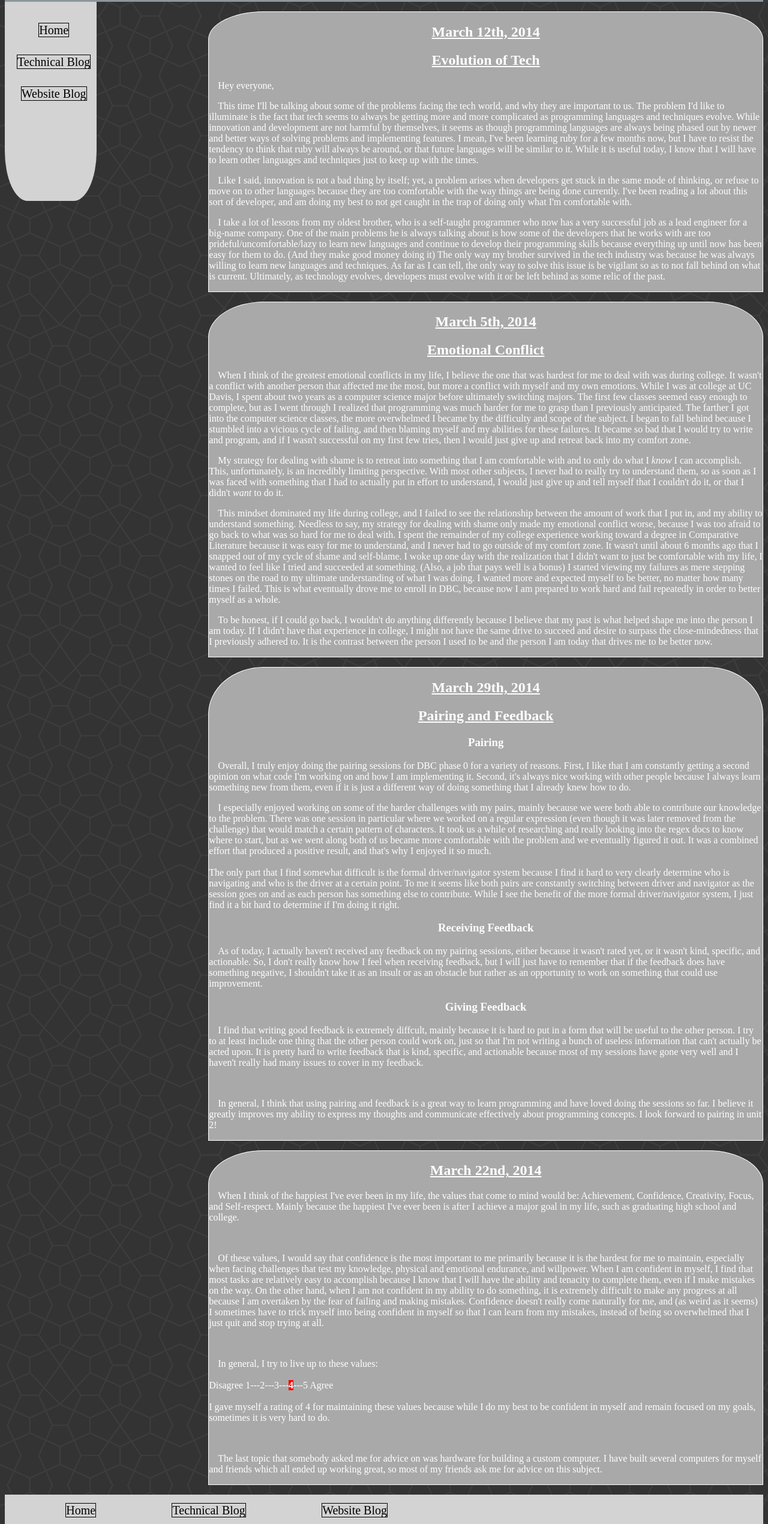
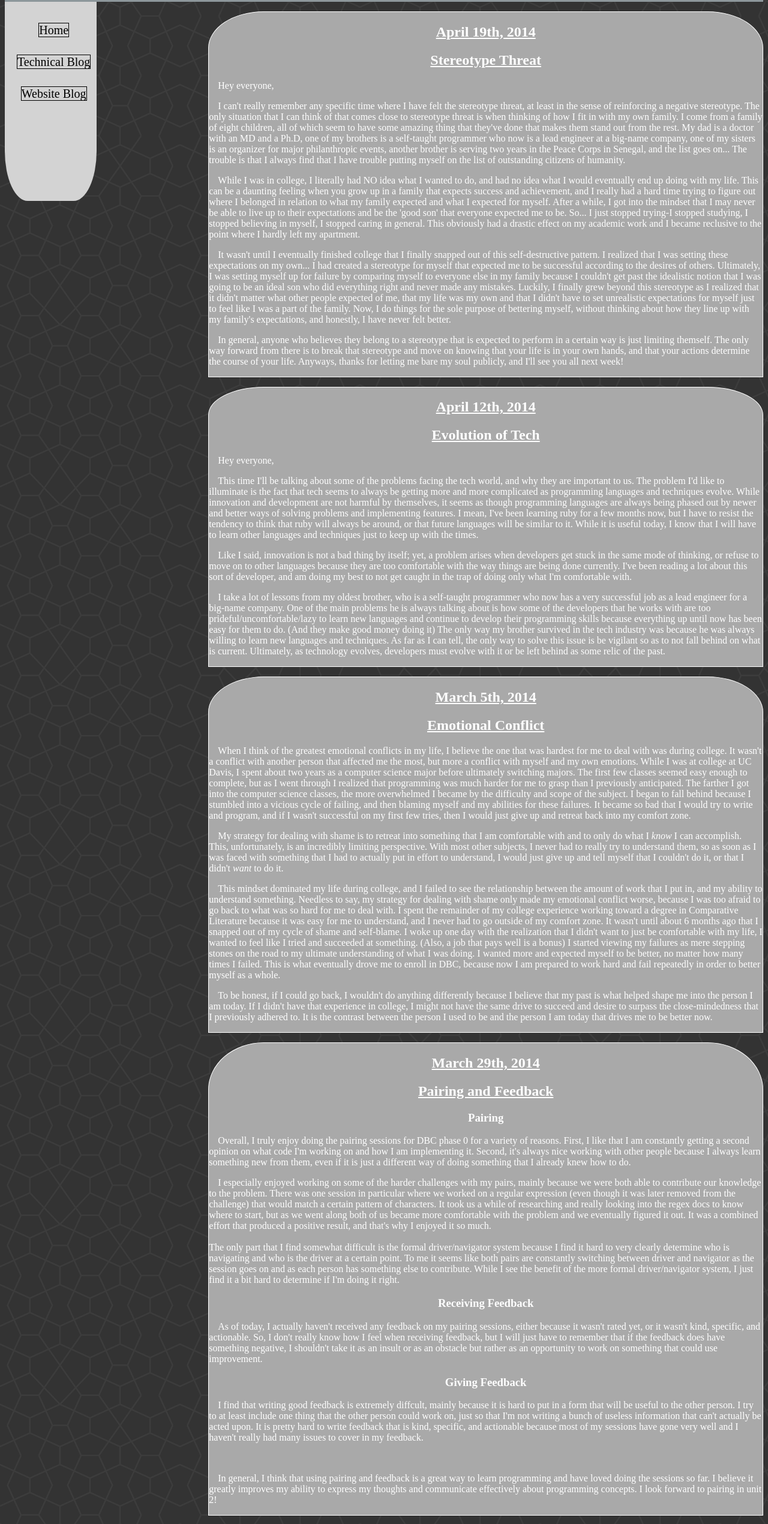
Before and after one commit to Misterdamon/Misterdamon.github.io, a plain HTML site: page unit1_week2/week2_cultural_blog.html in a window 1280 px wide. Shown: the part 224-2765 px from the top of the page at 60% size. Drawn offline with Linux system fonts and the light colour scheme.

Commit message:
committing week 6 blog posts

```diff
--- a/unit1_week2/stylesheets/blog_template.css
+++ b/unit1_week2/stylesheets/blog_template.css
@@ -47,6 +47,8 @@ footer{
 	background-color:lightgrey;
 	height:50px;
 	max-width:100%;
+	border-bottom-left-radius: 10%;
+	border-bottom-right-radius: 10%;
 }
 
 h5 {
--- a/unit1_week2/week2_cultural_blog.html
+++ b/unit1_week2/week2_cultural_blog.html
@@ -25,7 +25,24 @@
 				</ul>
 			</div>
 				<section id = "blog_content">
-				<h2> March 12th, 2014 </h2>
+					<h2> April 19th, 2014 </h2>
+					<h2> Stereotype Threat </h2>
+
+					<p> Hey everyone, </br> </p>
+
+					<p> I can't really remember any specific time where I have felt the stereotype threat, at least in the sense of reinforcing a negative stereotype. The only situation that I can think of that comes close to stereotype threat is when thinking of how I fit in with my own family. I come from a family of eight children, all of which seem to have some amazing thing that they've done that makes them stand out from the rest. My dad is a doctor with an MD and a Ph.D, one of my brothers is a self-taught programmer who now is a lead engineer at a big-name company, one of my sisters is an organizer for major philanthropic events, another brother is serving two years in the Peace Corps in Senegal, and the list goes on... The trouble is that I always find that I have trouble putting myself on the list of outstanding citizens of humanity.</p>
+
+					<p> While I was in college, I literally had NO idea what I wanted to do, and had no idea what I would eventually end up doing with my life. This can be a daunting feeling when you grow up in a family that expects success and achievement, and I really had a hard time trying to figure out where I belonged in relation to what my family expected and what I expected for myself. After a while, I got into the mindset that I may never be able to live up to their expectations and be the 'good son' that everyone expected me to be. So... I just stopped trying-I stopped studying, I stopped believing in myself, I stopped caring in general. This obviously had a drastic effect on my academic work and I became reclusive to the point where I hardly left my apartment.
+					</p>
+
+					<p> It wasn't until I eventually finished college that I finally snapped out of this self-destructive pattern. I realized that I was setting these expectations on my own... I had created a stereotype for myself that expected me to be successful according to the desires of others. Ultimately, I was setting myself up for failure by comparing myself to everyone else in my family because I couldn't get past the idealistic notion that I was going to be an ideal son who did everything right and never made any mistakes. Luckily, I finally grew beyond this stereotype as I realized that it didn't matter what other people expected of me, that my life was my own and that I didn't have to set unrealistic expectations for myself just to feel like I was a part of the family. Now, I do things for the sole purpose of bettering myself, without thinking about how they line up with my family's expectations, and honestly, I have never felt better.
+					</p>
+
+					<p> In general, anyone who believes they belong to a stereotype that is expected to perform in a certain way is just limiting themself. The only way forward from there is to break that stereotype and move on knowing that your life is in your own hands, and that your actions determine the course of your life. Anyways, thanks for letting me bare my soul publicly, and I'll see you all next week!
+					</p>
+				</section>
+				<section id = "blog_content">
+				<h2> April 12th, 2014 </h2>
 				<h2> Evolution of Tech</h2>
 
 				<p> Hey everyone, </br> </p>
```
Also changed, not shown: unit1_week2/week2_technical.html (+13 -0 lines).
